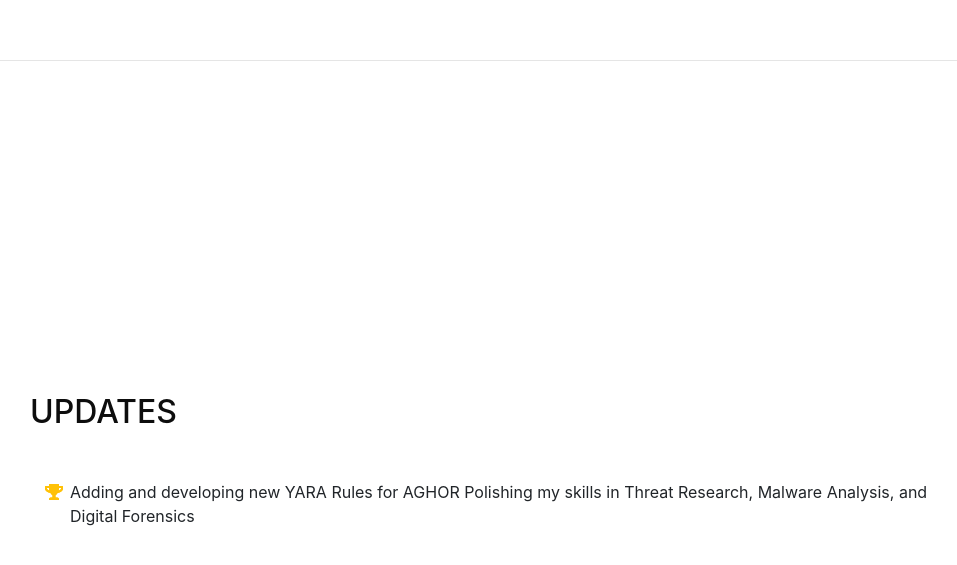
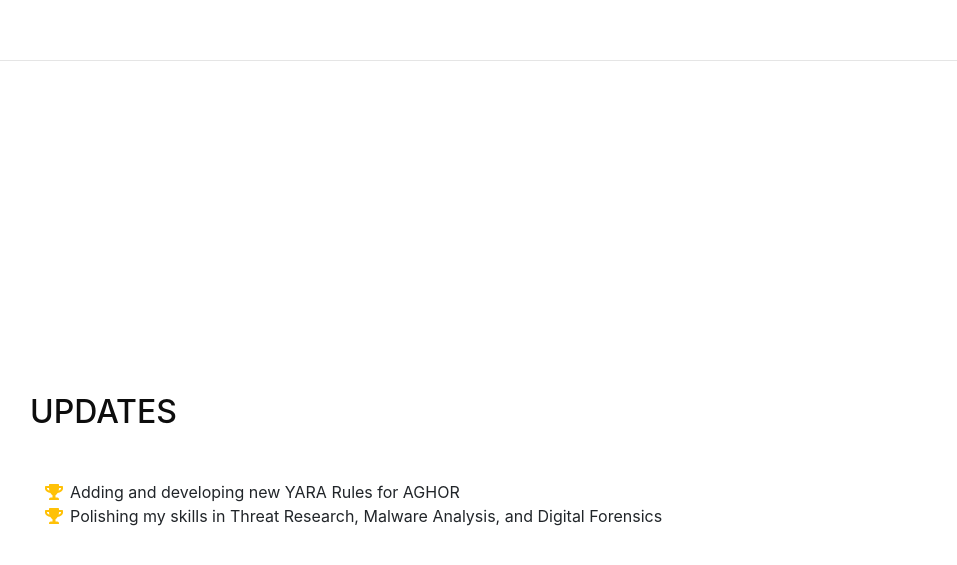
Before and after one commit to threatupdates/threatupdates.github.io, a website with bundled scripts: page index.html in a window 1280 px wide. Shown: the part 3817-4382 px from the top of the page, without its empty margins (290-1247 px from the left). Built offline with nearby package versions, Linux system fonts and the light colour scheme; a web font is replaced by a local one.

Commit message:
Update index.html

```diff
--- a/index.html
+++ b/index.html
@@ -228,13 +228,14 @@
       <div class="w-100">
         <h2 class="mb-5">Updates</h2>
         <ul class="fa-ul mb-0">
-          <li>
+
+            <li>
             <i class="fa-li fa fa-trophy text-warning"></i>
-             Adding and developing new YARA Rules for AGHOR
+            Adding and developing new YARA Rules for AGHOR</li>
 
+            <li>
             <i class="fa-li fa fa-trophy text-warning"></i>
-            Polishing my skills in Threat Research, Malware Analysis, and Digital Forensics
-          <li>
+            Polishing my skills in Threat Research, Malware Analysis, and Digital Forensics</li>
 
         </ul>
       </div>
```
